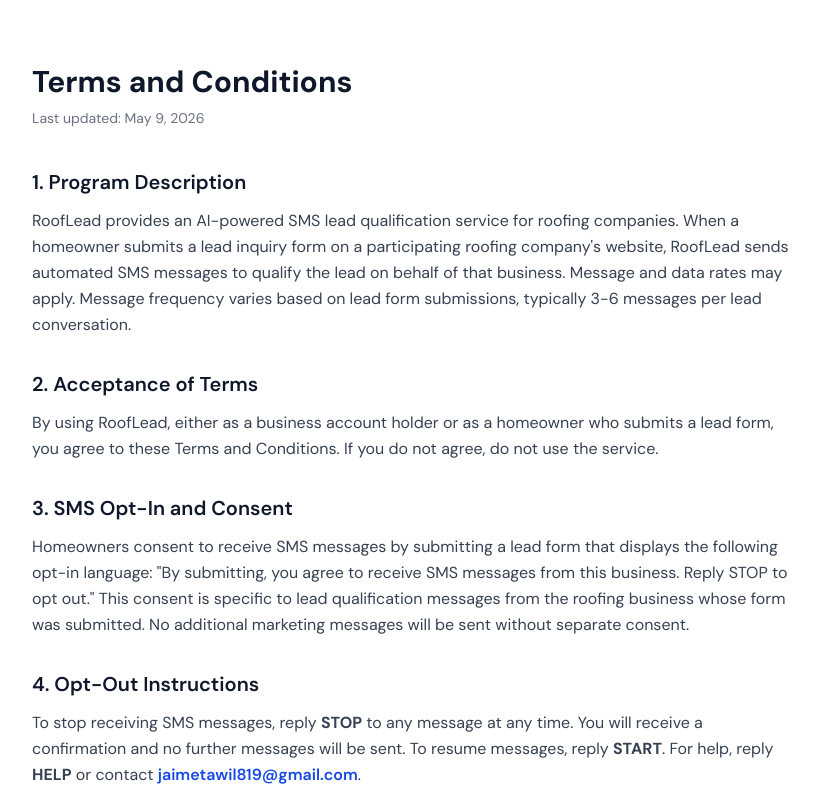
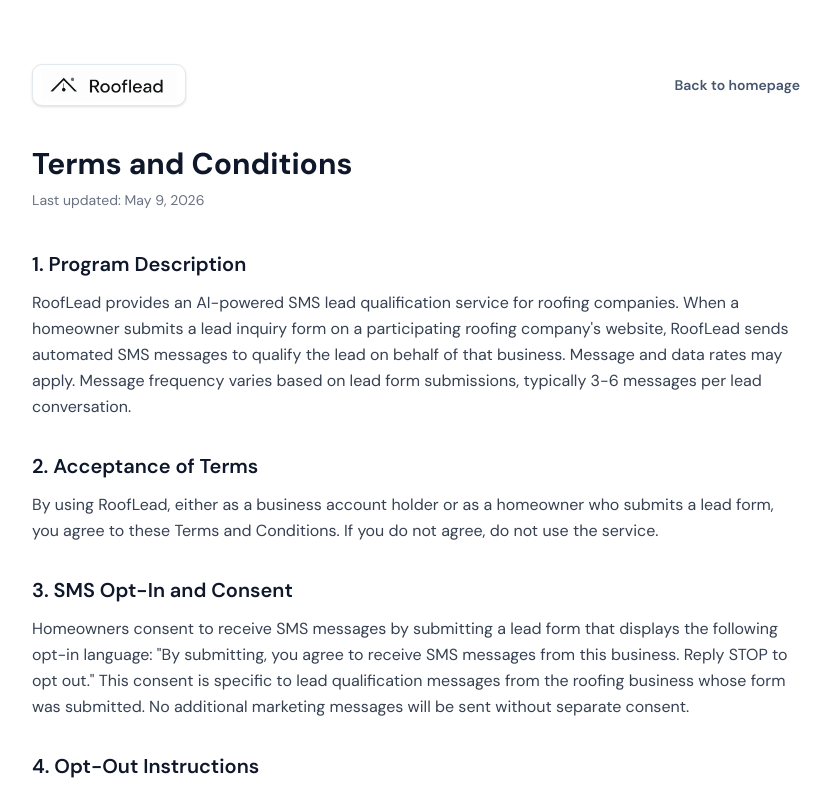
Before and after one commit to jaimetawil819/rooflead, a Next.js app: page /terms in a window 1280 px wide. Shown: the top 796 px of the page, without its empty margins (224-1054 px from the left). Built offline with nearby package versions, Linux system fonts and the light colour scheme; no server answers.

Commit message:
Link legal pages and logos home

```diff
--- a/app/privacy/page.tsx
+++ b/app/privacy/page.tsx
@@ -1,9 +1,25 @@
+import Image from "next/image";
+import Link from "next/link";
 import { supportEmail, supportMailtoHref } from "@/lib/contact";
 
 export default function PrivacyPage() {
   return (
     <div className="min-h-screen bg-white px-4 py-16">
       <div className="max-w-3xl mx-auto">
+        <div className="mb-10 flex items-center justify-between gap-4">
+          <Link
+            href="/"
+            className="rounded-lg border border-slate-200 bg-white px-2 py-1 shadow-sm focus-visible:outline-none focus-visible:ring-2 focus-visible:ring-blue-600"
+          >
+            <Image src="/logo.png" alt="RoofLead" width={132} height={38} className="h-8 w-auto" />
+          </Link>
+          <Link
+            href="/"
+            className="text-sm font-semibold text-slate-600 transition-colors hover:text-slate-950 focus-visible:outline-none focus-visible:ring-2 focus-visible:ring-blue-600"
+          >
+            Back to homepage
+          </Link>
+        </div>
         <h1 className="text-3xl font-bold text-slate-900 mb-2">Privacy Policy</h1>
         <p className="text-sm text-gray-500 mb-10">Last updated: May 9, 2026</p>
 
--- a/app/terms/page.tsx
+++ b/app/terms/page.tsx
@@ -1,9 +1,25 @@
+import Image from "next/image";
+import Link from "next/link";
 import { supportEmail, supportMailtoHref } from "@/lib/contact";
 
 export default function TermsPage() {
   return (
     <div className="min-h-screen bg-white px-4 py-16">
       <div className="max-w-3xl mx-auto">
+        <div className="mb-10 flex items-center justify-between gap-4">
+          <Link
+            href="/"
+            className="rounded-lg border border-slate-200 bg-white px-2 py-1 shadow-sm focus-visible:outline-none focus-visible:ring-2 focus-visible:ring-blue-600"
+          >
+            <Image src="/logo.png" alt="RoofLead" width={132} height={38} className="h-8 w-auto" />
+          </Link>
+          <Link
+            href="/"
+            className="text-sm font-semibold text-slate-600 transition-colors hover:text-slate-950 focus-visible:outline-none focus-visible:ring-2 focus-visible:ring-blue-600"
+          >
+            Back to homepage
+          </Link>
+        </div>
         <h1 className="text-3xl font-bold text-slate-900 mb-2">Terms and Conditions</h1>
         <p className="text-sm text-gray-500 mb-10">Last updated: May 9, 2026</p>
 
--- a/components/dashboard/Sidebar.tsx
+++ b/components/dashboard/Sidebar.tsx
@@ -50,7 +50,7 @@
     <>
       <header className="sticky top-0 z-40 border-b border-slate-800 bg-slate-950 px-4 py-3 text-white md:hidden">
         <div className="flex items-center justify-between">
-          <Link href="/dashboard" className="block rounded-md bg-white px-2 py-1 focus-visible:outline-none focus-visible:ring-2 focus-visible:ring-blue-300">
+          <Link href="/" className="block rounded-md bg-white px-2 py-1 focus-visible:outline-none focus-visible:ring-2 focus-visible:ring-blue-300">
             <Image
               src="/logo.png"
               alt="RoofLead"
@@ -83,7 +83,7 @@
           <aside className="relative flex h-full w-72 max-w-[85vw] flex-col bg-slate-950 shadow-2xl">
             <div className="flex items-center justify-between border-b border-slate-800 p-4">
               <Link
-                href="/dashboard"
+                href="/"
                 onClick={() => setMobileOpen(false)}
                 className="block rounded-lg bg-white px-2 py-1"
               >
@@ -117,7 +117,7 @@
 
       <aside className="sticky top-0 hidden h-screen w-64 flex-col border-r border-slate-800 bg-slate-950 md:flex">
         <div className="border-b border-slate-800 p-6">
-          <Link href="/dashboard" className="block rounded-lg bg-white px-2 py-1 focus-visible:outline-none focus-visible:ring-2 focus-visible:ring-blue-300">
+          <Link href="/" className="block rounded-lg bg-white px-2 py-1 focus-visible:outline-none focus-visible:ring-2 focus-visible:ring-blue-300">
             <Image
               src="/logo.png"
               alt="RoofLead"
--- a/components/marketing/Footer.tsx
+++ b/components/marketing/Footer.tsx
@@ -7,9 +7,12 @@
       <div className="mx-auto max-w-7xl border-t border-white/10 pt-8">
         <div className="flex flex-col gap-6 md:flex-row md:items-center md:justify-between">
           <div className="flex items-center gap-3">
-            <div className="rounded-lg bg-white px-2 py-1">
+            <Link
+              href="/"
+              className="rounded-lg bg-white px-2 py-1 focus-visible:outline-none focus-visible:ring-2 focus-visible:ring-blue-300 focus-visible:ring-offset-2 focus-visible:ring-offset-slate-950"
+            >
               <Image src="/logo.png" alt="RoofLead" width={120} height={36} className="h-7 w-auto" />
-            </div>
+            </Link>
             <p className="max-w-sm text-sm leading-6">
               AI SMS lead intake for roofing companies that need faster first response.
             </p>
```
